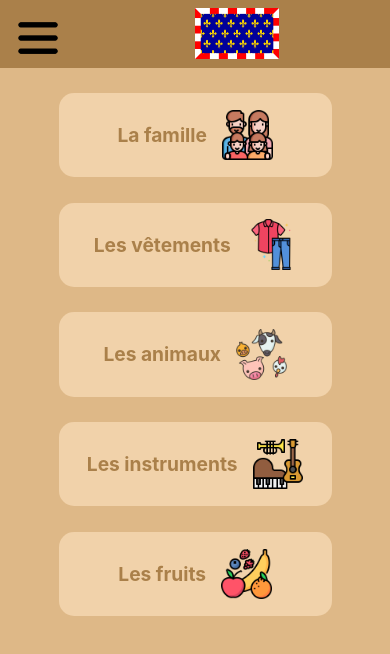
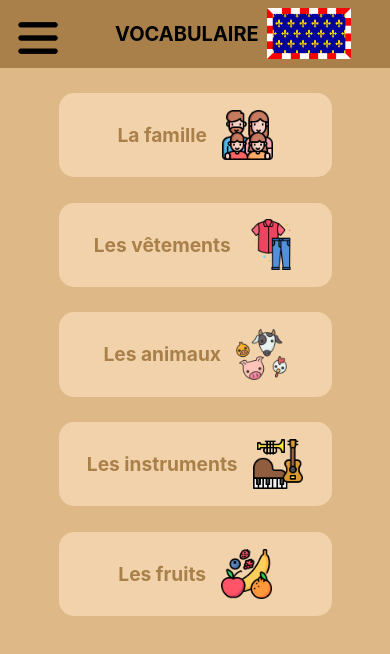
Before and after one commit to ElMala37/tourangeau, a React (Create React App) app: page /vocabulaire in a window 390 px wide. Shown: the top 654 px of the page. Built offline with nearby package versions, Linux system fonts and the light colour scheme.

Commit message:
Alphabet

```diff
--- a/src/composants/Exercices.js
+++ b/src/composants/Exercices.js
@@ -13,7 +13,7 @@ const Exercices = () => {
 
   return (
     <div className="Fond">
-      <Acceuil ouvert={ouvert} setOuvert={setOuvert} titre="EXERCICES DE TOURANGEAU"/>
+      <Acceuil ouvert={ouvert} setOuvert={setOuvert} titre="EXERCICES"/>
         <div className="Contenu">
           <div className="Carte" onClick={VoirPrononciation}>
             <text className="TitreCarte">Exercice de prononciation</text>
--- a/src/composants/Vocabulaire.js
+++ b/src/composants/Vocabulaire.js
@@ -29,7 +29,7 @@ const Vocabulaire = () => {
 
   return (
     <div className="Fond">
-      <Acceuil ouvert={ouvert} setOuvert={setOuvert} titre="VOCABULAIRE TOURANGEAU"/>
+      <Acceuil ouvert={ouvert} setOuvert={setOuvert} titre="VOCABULAIRE"/>
       <div className="Contenu">
         <div className="CarteTheme" onClick={Famille}>
           <text className="TitreCarteTheme">La famille</text>
--- a/src/styles/Accueil.css
+++ b/src/styles/Accueil.css
@@ -82,7 +82,7 @@
     .Texte{
       margin-right:2vw;
       font-weight: bolder;
-      font-size:0vmax;
+      font-size: 20px;
     }
 
     .Drapeau{
```
